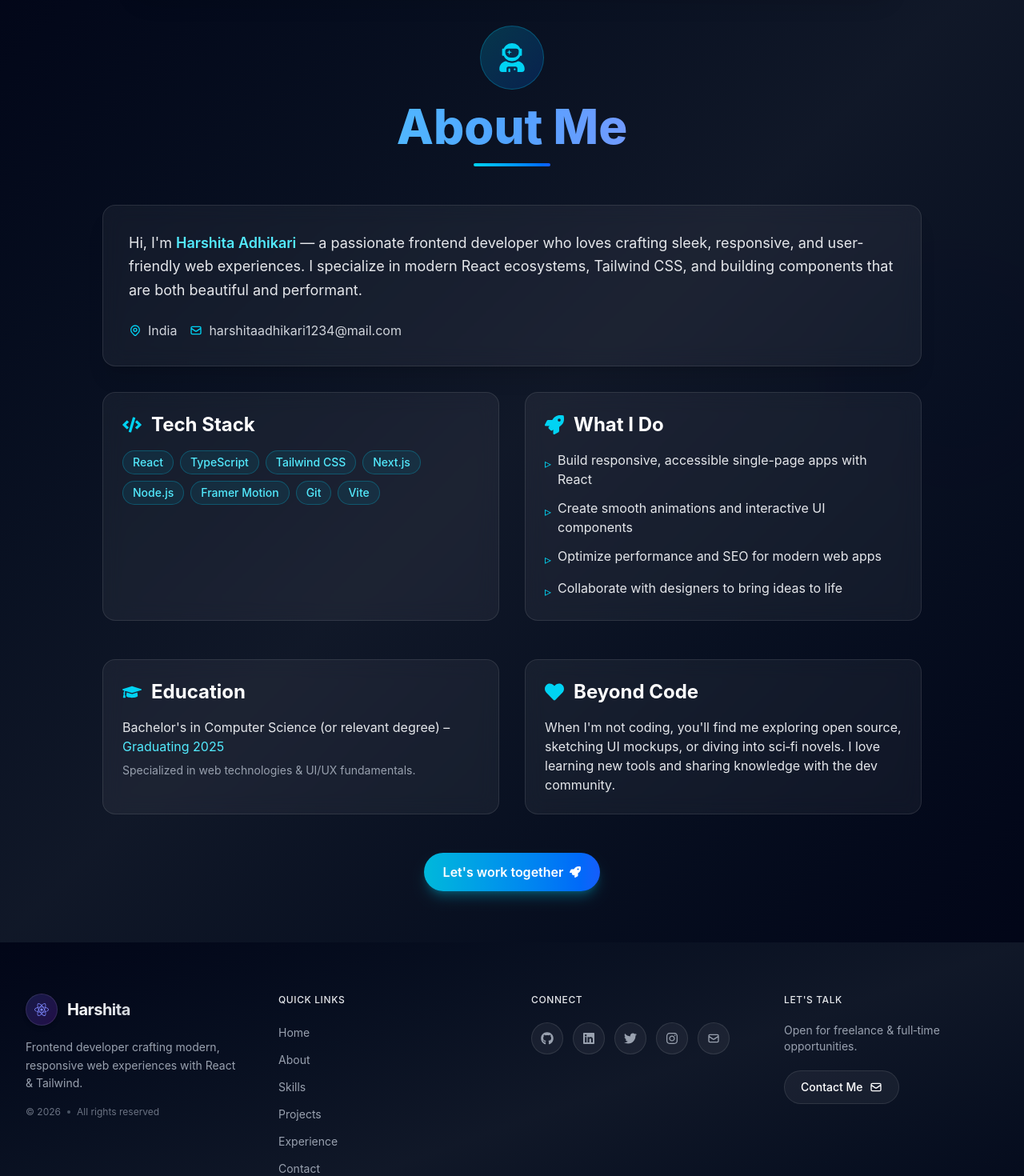
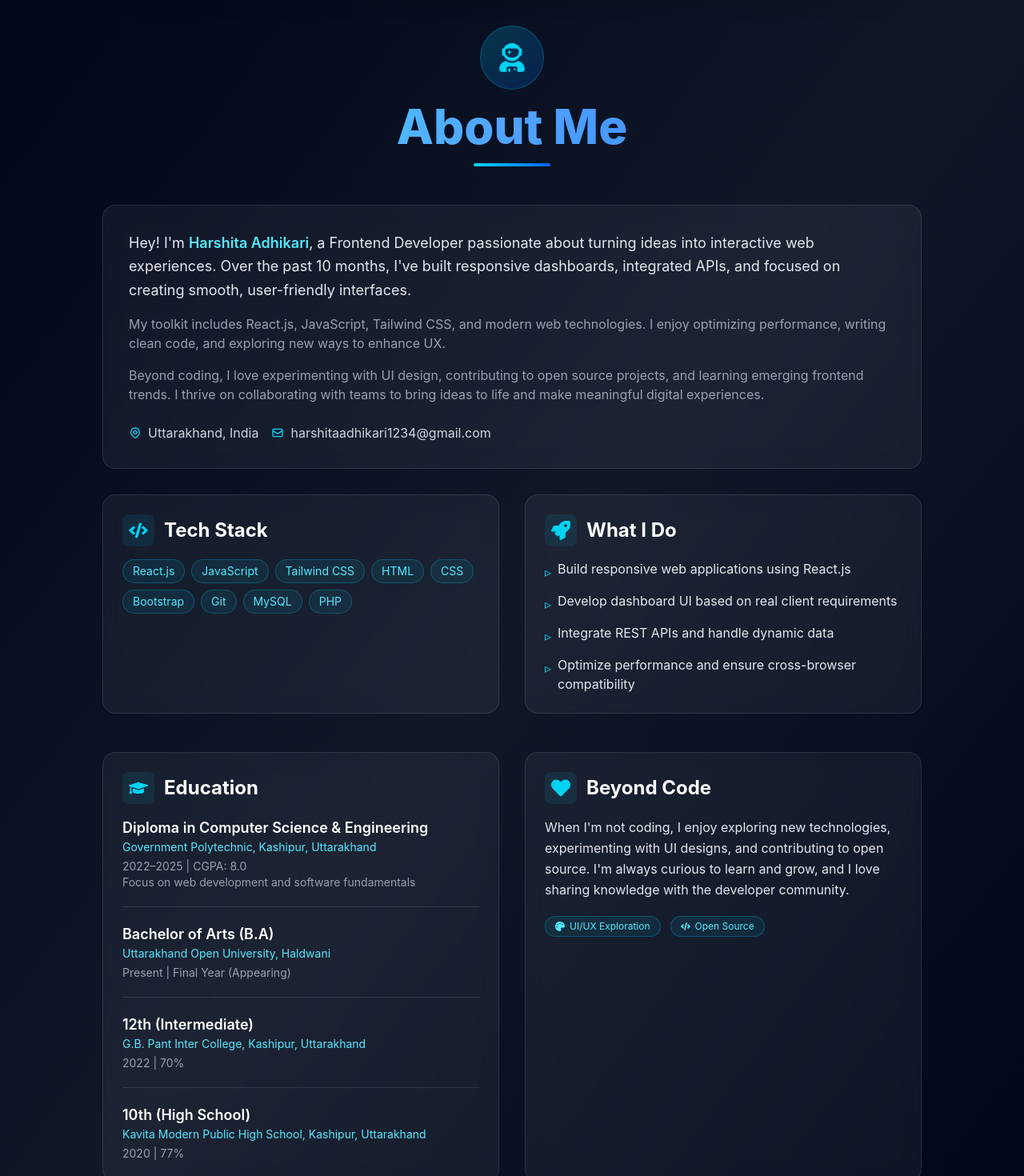
Before and after one commit to HarshitaAdhikari/Portfolio, a React (Vite) app: page /Portfolio/about in a window 1280 px wide. Shown: the part 80-1550 px from the top of the page at 80% size. Built offline with nearby package versions, Linux system fonts and the light colour scheme.

Commit message:
change
change

```diff
--- a/src/components/About.jsx
+++ b/src/components/About.jsx
@@ -1,60 +1,123 @@
-import { FaUserAstronaut, FaCode, FaPalette, FaRocket, FaHeart, FaGraduationCap } from "react-icons/fa";
+import { useEffect, useRef, useState } from "react";
+import { FaUserAstronaut, FaCode, FaRocket, FaHeart, FaGraduationCap, FaPalette } from "react-icons/fa";
 import { HiOutlineMail, HiOutlineLocationMarker } from "react-icons/hi";
 
+// Custom hook for scroll reveal animations
+function useReveal(delay = 0) {
+  const ref = useRef(null);
+  const [visible, setVisible] = useState(false);
+  useEffect(() => {
+    const el = ref.current;
+    if (!el) return;
+    const observer = new IntersectionObserver(
+      ([entry]) => {
+        if (entry.isIntersecting) {
+          setTimeout(() => setVisible(true), delay);
+          observer.disconnect();
+        }
+      },
+      { threshold: 0.2 }
+    );
+    observer.observe(el);
+    return () => observer.disconnect();
+  }, [delay]);
+  return [ref, visible];
+}
+
 export default function About() {
+  const [headerRef, headerVisible] = useReveal(0);
+  const [introRef, introVisible] = useReveal(100);
+  const [skillsRef, skillsVisible] = useReveal(200);
+  const [whatRef, whatVisible] = useReveal(250);
+  const [eduRef, eduVisible] = useReveal(300);
+  const [beyondRef, beyondVisible] = useReveal(350);
+  const [ctaRef, ctaVisible] = useReveal(400);
+
   return (
-    <div className="min-h-screen pt-28 pb-16 px-4 sm:px-6 lg:px-8 bg-gradient-to-br from-slate-950 via-gray-900 to-slate-950">
-      {/* Decorative blur orbs */}
-      <div className="fixed top-20 -left-20 w-72 h-72 bg-cyan-500 rounded-full mix-blend-multiply filter blur-[100px] opacity-20 animate-pulse" />
-      <div className="fixed bottom-20 -right-20 w-80 h-80 bg-blue-600 rounded-full mix-blend-multiply filter blur-[120px] opacity-20 animate-pulse delay-1000" />
+    <div className="min-h-screen pt-20 sm:pt-28 pb-16 px-4 sm:px-6 lg:px-8 bg-gradient-to-br from-slate-950 via-gray-900 to-slate-950 relative overflow-hidden">
+      {/* Animated background gradient orbs – no pink/purple */}
+      <div className="absolute inset-0 overflow-hidden pointer-events-none">
+        <div className="absolute top-20 -left-20 w-96 h-96 bg-cyan-500 rounded-full mix-blend-multiply filter blur-[120px] opacity-20 animate-pulse" />
+        <div className="absolute bottom-20 -right-20 w-96 h-96 bg-blue-600 rounded-full mix-blend-multiply filter blur-[140px] opacity-20 animate-pulse delay-1000" />
+        {/* removed the purple orb */}
+      </div>
 
-      <div className="max-w-5xl mx-auto">
-        {/* Header section with gradient text */}
-        <div className="text-center mb-12">
-          <div className="inline-flex items-center justify-center w-20 h-20 rounded-full bg-gradient-to-br from-cyan-400/20 to-blue-600/20 border border-cyan-500/30 mb-4">
-            <FaUserAstronaut className="text-4xl text-cyan-400" />
+      <div className="max-w-5xl mx-auto relative z-10">
+        {/* Header with floating animation */}
+        <div
+          ref={headerRef}
+          className="text-center mb-10 sm:mb-12"
+          style={{
+            opacity: headerVisible ? 1 : 0,
+            transform: headerVisible ? "translateY(0)" : "translateY(20px)",
+            transition: "opacity 0.8s ease, transform 0.8s ease",
+          }}
+        >
+          <div className="inline-flex items-center justify-center w-16 h-16 sm:w-20 sm:h-20 rounded-full bg-gradient-to-br from-cyan-400/20 to-blue-600/20 border border-cyan-500/30 mb-4 animate-float">
+            <FaUserAstronaut className="text-3xl sm:text-4xl text-cyan-400" />
           </div>
-          <h1 className="text-5xl md:text-6xl font-extrabold bg-gradient-to-r from-cyan-300 via-blue-400 to-violet-400 bg-clip-text text-transparent">
+          <h1 className="text-4xl sm:text-5xl md:text-6xl font-extrabold bg-gradient-to-r from-cyan-300 via-blue-400 to-blue-500 bg-clip-text text-transparent">
             About Me
           </h1>
           <div className="h-1 w-24 bg-gradient-to-r from-cyan-400 to-blue-600 rounded-full mx-auto mt-4" />
         </div>
 
-        {/* Intro card - glassmorphism */}
-        <div className="backdrop-blur-md bg-white/5 rounded-2xl border border-white/10 p-6 md:p-8 mb-8 shadow-xl">
-          <p className="text-gray-200 text-lg leading-relaxed">
-            Hi, I'm <span className="text-cyan-300 font-semibold">Harshita Adhikari</span> — a passionate frontend developer
-            who loves crafting sleek, responsive, and user-friendly web experiences.
-            I specialize in modern React ecosystems, Tailwind CSS, and building components that
-            are both beautiful and performant.
+        {/* Intro card with slide-up */}
+        <div
+          ref={introRef}
+          className="backdrop-blur-md bg-white/5 rounded-2xl border border-white/10 p-6 md:p-8 mb-8 hover:border-cyan-500/50 transition-all duration-300 group"
+          style={{
+            opacity: introVisible ? 1 : 0,
+            transform: introVisible ? "translateY(0)" : "translateY(30px)",
+            transition: "opacity 0.7s ease, transform 0.7s ease",
+          }}
+        >
+          <p className="text-gray-200 text-base sm:text-lg leading-relaxed">
+            Hey! I'm <span className="text-cyan-300 font-semibold">Harshita Adhikari</span>, a Frontend Developer passionate about turning ideas into interactive web experiences. Over the past 10 months, I've built responsive dashboards, integrated APIs, and focused on creating smooth, user-friendly interfaces.
           </p>
-          <div className="flex flex-wrap gap-4 mt-6 text-gray-300">
+          <p className="text-gray-400 text-sm sm:text-base mt-4">
+            My toolkit includes React.js, JavaScript, Tailwind CSS, and modern web technologies. I enjoy optimizing performance, writing clean code, and exploring new ways to enhance UX.
+          </p>
+          <p className="text-gray-400 text-sm sm:text-base mt-4">
+            Beyond coding, I love experimenting with UI design, contributing to open source projects, and learning emerging frontend trends. I thrive on collaborating with teams to bring ideas to life and make meaningful digital experiences.
+          </p>
+          <div className="flex flex-wrap gap-4 mt-6 text-gray-300 text-sm sm:text-base">
             <div className="flex items-center gap-2">
               <HiOutlineLocationMarker className="text-cyan-400" />
-              <span>India</span>
+              <span>Uttarakhand, India</span>
             </div>
             <div className="flex items-center gap-2">
               <HiOutlineMail className="text-cyan-400" />
-              <a href="mailto:harshitaadhikari1234@mail.com" className="hover:text-cyan-300 transition">
-                harshitaadhikari1234@mail.com
+              <a href="mailto:harshitaadhikari1234@gmail.com" className="hover:text-cyan-300 transition">
+                harshitaadhikari1234@gmail.com
               </a>
             </div>
           </div>
         </div>
 
-        {/* Two column grid: Skills + What I do */}
-        <div className="grid md:grid-cols-2 gap-8 mb-12">
-          {/* Skills card */}
-          <div className="backdrop-blur-md bg-white/5 rounded-2xl border border-white/10 p-6 hover:border-cyan-500/50 transition-all duration-300">
+        {/* Skills + What I Do grid */}
+        <div className="grid md:grid-cols-2 gap-6 md:gap-8 mb-12">
+          {/* Tech Stack */}
+          <div
+            ref={skillsRef}
+            className="backdrop-blur-md bg-white/5 rounded-2xl border border-white/10 p-6 hover:border-cyan-500/50 transition-all duration-300 group"
+            style={{
+              opacity: skillsVisible ? 1 : 0,
+              transform: skillsVisible ? "translateY(0)" : "translateY(30px)",
+              transition: "opacity 0.7s ease 0.1s, transform 0.7s ease 0.1s",
+            }}
+          >
             <div className="flex items-center gap-3 mb-4">
-              <FaCode className="text-cyan-400 text-2xl" />
-              <h2 className="text-2xl font-bold text-white">Tech Stack</h2>
+              <div className="p-2 rounded-lg bg-cyan-500/10 group-hover:bg-cyan-500/20 transition">
+                <FaCode className="text-cyan-400 text-2xl" />
+              </div>
+              <h2 className="text-xl sm:text-2xl font-bold text-white">Tech Stack</h2>
             </div>
             <div className="flex flex-wrap gap-2">
-              {["React", "TypeScript", "Tailwind CSS", "Next.js", "Node.js", "Framer Motion", "Git", "Vite"].map((skill) => (
+              {["React.js", "JavaScript", "Tailwind CSS", "HTML", "CSS", "Bootstrap", "Git", "MySQL", "PHP"].map((skill) => (
                 <span
                   key={skill}
-                  className="px-3 py-1 rounded-full text-sm font-medium bg-cyan-500/10 text-cyan-300 border border-cyan-500/30"
+                  className="px-3 py-1 rounded-full text-xs sm:text-sm bg-cyan-500/10 text-cyan-300 border border-cyan-500/30 hover:bg-cyan-500/20 transition"
                 >
                   {skill}
                 </span>
@@ -62,71 +125,155 @@ export default function About() {
             </div>
           </div>
 
-          {/* What I do card */}
-          <div className="backdrop-blur-md bg-white/5 rounded-2xl border border-white/10 p-6 hover:border-cyan-500/50 transition-all duration-300">
+          {/* What I Do */}
+          <div
+            ref={whatRef}
+            className="backdrop-blur-md bg-white/5 rounded-2xl border border-white/10 p-6 hover:border-cyan-500/50 transition-all duration-300 group"
+            style={{
+              opacity: whatVisible ? 1 : 0,
+              transform: whatVisible ? "translateY(0)" : "translateY(30px)",
+              transition: "opacity 0.7s ease 0.15s, transform 0.7s ease 0.15s",
+            }}
+          >
             <div className="flex items-center gap-3 mb-4">
-              <FaRocket className="text-cyan-400 text-2xl" />
-              <h2 className="text-2xl font-bold text-white">What I Do</h2>
+              <div className="p-2 rounded-lg bg-cyan-500/10 group-hover:bg-cyan-500/20 transition">
+                <FaRocket className="text-cyan-400 text-2xl" />
+              </div>
+              <h2 className="text-xl sm:text-2xl font-bold text-white">What I Do</h2>
             </div>
-            <ul className="space-y-3 text-gray-200">
+            <ul className="space-y-3 text-gray-200 text-sm sm:text-base">
               <li className="flex items-start gap-2">
                 <span className="text-cyan-400 mt-1">▹</span>
-                Build responsive, accessible single-page apps with React
+                Build responsive web applications using React.js
               </li>
               <li className="flex items-start gap-2">
                 <span className="text-cyan-400 mt-1">▹</span>
-                Create smooth animations and interactive UI components
+                Develop dashboard UI based on real client requirements
               </li>
               <li className="flex items-start gap-2">
                 <span className="text-cyan-400 mt-1">▹</span>
-                Optimize performance and SEO for modern web apps
+                Integrate REST APIs and handle dynamic data
               </li>
               <li className="flex items-start gap-2">
                 <span className="text-cyan-400 mt-1">▹</span>
-                Collaborate with designers to bring ideas to life
+                Optimize performance and ensure cross-browser compatibility
               </li>
             </ul>
           </div>
         </div>
 
-        {/* Education + Passion */}
-        <div className="grid md:grid-cols-2 gap-8">
-          <div className="backdrop-blur-md bg-white/5 rounded-2xl border border-white/10 p-6">
-            <div className="flex items-center gap-3 mb-4">
-              <FaGraduationCap className="text-cyan-400 text-2xl" />
-              <h2 className="text-2xl font-bold text-white">Education</h2>
+        {/* Education + Beyond Code grid */}
+        <div className="grid md:grid-cols-2 gap-6 md:gap-8">
+          {/* Education – grouped card with subtle hover effect */}
+          <div
+            ref={eduRef}
+            className="backdrop-blur-md bg-white/5 rounded-2xl border border-white/10 hover:border-cyan-500/50 transition-all duration-300 overflow-hidden group"
+            style={{
+              opacity: eduVisible ? 1 : 0,
+              transform: eduVisible ? "translateY(0)" : "translateY(30px)",
+              transition: "opacity 0.7s ease 0.2s, transform 0.7s ease 0.2s",
+            }}
+          >
+            <div className="p-6">
+              <div className="flex items-center gap-3 mb-4">
+                <div className="p-2 rounded-lg bg-cyan-500/10 group-hover:bg-cyan-500/20 transition">
+                  <FaGraduationCap className="text-cyan-400 text-2xl" />
+                </div>
+                <h2 className="text-xl sm:text-2xl font-bold text-white">Education</h2>
+              </div>
+              <div className="space-y-5">
+                {/* Diploma */}
+                <div>
+                  <h3 className="text-lg font-semibold text-white">Diploma in Computer Science & Engineering</h3>
+                  <p className="text-cyan-300 text-sm">Government Polytechnic, Kashipur, Uttarakhand</p>
+                  <p className="text-gray-400 text-xs sm:text-sm mt-1">2022–2025 | CGPA: 8.0</p>
+                  <p className="text-gray-400 text-xs sm:text-sm">Focus on web development and software fundamentals</p>
+                </div>
+                <div className="h-px bg-white/10" />
+                {/* Bachelor */}
+                <div>
+                  <h3 className="text-lg font-semibold text-white">Bachelor of Arts (B.A)</h3>
+                  <p className="text-cyan-300 text-sm">Uttarakhand Open University, Haldwani</p>
+                  <p className="text-gray-400 text-xs sm:text-sm mt-1">Present | Final Year (Appearing)</p>
+                </div>
+                <div className="h-px bg-white/10" />
+                {/* 12th */}
+                <div>
+                  <h3 className="text-lg font-semibold text-white">12th (Intermediate)</h3>
+                  <p className="text-cyan-300 text-sm">G.B. Pant Inter College, Kashipur, Uttarakhand</p>
+                  <p className="text-gray-400 text-xs sm:text-sm mt-1">2022 | 70%</p>
+                </div>
+                <div className="h-px bg-white/10" />
+                {/* 10th */}
+                <div>
+                  <h3 className="text-lg font-semibold text-white">10th (High School)</h3>
+                  <p className="text-cyan-300 text-sm">Kavita Modern Public High School, Kashipur, Uttarakhand</p>
+                  <p className="text-gray-400 text-xs sm:text-sm mt-1">2020 | 77%</p>
+                </div>
+              </div>
             </div>
-            <p className="text-gray-200">
-              Bachelor's in Computer Science (or relevant degree) –
-              <span className="text-cyan-300"> Graduating 2025</span>
-            </p>
-            <p className="text-gray-400 text-sm mt-2">Specialized in web technologies & UI/UX fundamentals.</p>
           </div>
 
-          <div className="backdrop-blur-md bg-white/5 rounded-2xl border border-white/10 p-6">
+          {/* Beyond Code */}
+          <div
+            ref={beyondRef}
+            className="backdrop-blur-md bg-white/5 rounded-2xl border border-white/10 p-6 hover:border-cyan-500/50 transition-all duration-300 group"
+            style={{
+              opacity: beyondVisible ? 1 : 0,
+              transform: beyondVisible ? "translateY(0)" : "translateY(30px)",
+              transition: "opacity 0.7s ease 0.25s, transform 0.7s ease 0.25s",
+            }}
+          >
             <div className="flex items-center gap-3 mb-4">
-              <FaHeart className="text-cyan-400 text-2xl" />
-              <h2 className="text-2xl font-bold text-white">Beyond Code</h2>
+              <div className="p-2 rounded-lg bg-cyan-500/10 group-hover:bg-cyan-500/20 transition">
+                <FaHeart className="text-cyan-400 text-2xl" />
+              </div>
+              <h2 className="text-xl sm:text-2xl font-bold text-white">Beyond Code</h2>
             </div>
-            <p className="text-gray-200">
-              When I'm not coding, you'll find me exploring open source,
-              sketching UI mockups, or diving into sci‑fi novels. I love
-              learning new tools and sharing knowledge with the dev community.
+            <p className="text-gray-200 text-sm sm:text-base leading-relaxed">
+              When I'm not coding, I enjoy exploring new technologies, experimenting with UI designs, and contributing to open source. I'm always curious to learn and grow, and I love sharing knowledge with the developer community.
             </p>
+            <div className="flex flex-wrap gap-3 mt-5">
+              <span className="inline-flex items-center gap-1.5 px-3 py-1 rounded-full bg-cyan-500/10 text-cyan-300 text-xs border border-cyan-500/30 hover:bg-cyan-500/20 transition">
+                <FaPalette className="text-xs" /> UI/UX Exploration
+              </span>
+              <span className="inline-flex items-center gap-1.5 px-3 py-1 rounded-full bg-cyan-500/10 text-cyan-300 text-xs border border-cyan-500/30 hover:bg-cyan-500/20 transition">
+                <FaCode className="text-xs" /> Open Source
+              </span>
+            </div>
           </div>
         </div>
 
-        {/* CTA button */}
-        <div className="text-center mt-12">
+        {/* CTA with hover effect */}
+        <div
+          ref={ctaRef}
+          className="text-center mt-12"
+          style={{
+            opacity: ctaVisible ? 1 : 0,
+            transform: ctaVisible ? "translateY(0)" : "translateY(20px)",
+            transition: "opacity 0.7s ease 0.3s, transform 0.7s ease 0.3s",
+          }}
+        >
           <a
-            href="/contact"
-            className="inline-flex items-center gap-2 px-6 py-3 rounded-full bg-gradient-to-r from-cyan-500 to-blue-600 text-white font-semibold shadow-lg shadow-cyan-500/30 hover:scale-105 transition-transform duration-300"
+            href="contact"
+            className="inline-flex items-center gap-2 px-6 py-3 rounded-full bg-gradient-to-r from-cyan-500 to-blue-600 text-white font-semibold shadow-lg shadow-cyan-500/30 hover:scale-105 hover:shadow-2xl transition-all duration-300"
           >
             Let's work together
-            <FaRocket className="text-sm" />
+            <FaRocket className="text-sm group-hover:rotate-12 transition-transform" />
           </a>
         </div>
       </div>
+
+      {/* Inline CSS for floating animation */}
+      <style jsx>{`
+        @keyframes float {
+          0%, 100% { transform: translateY(0); }
+          50% { transform: translateY(-6px); }
+        }
+        .animate-float {
+          animation: float 3s ease-in-out infinite;
+        }
+      `}</style>
     </div>
   );
 }
```
